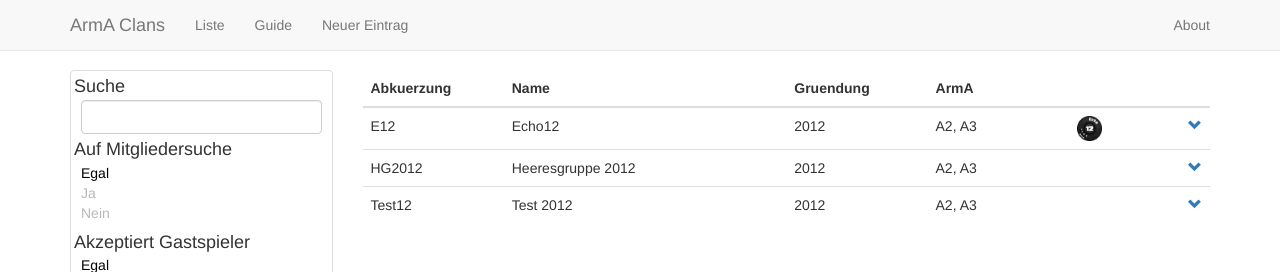
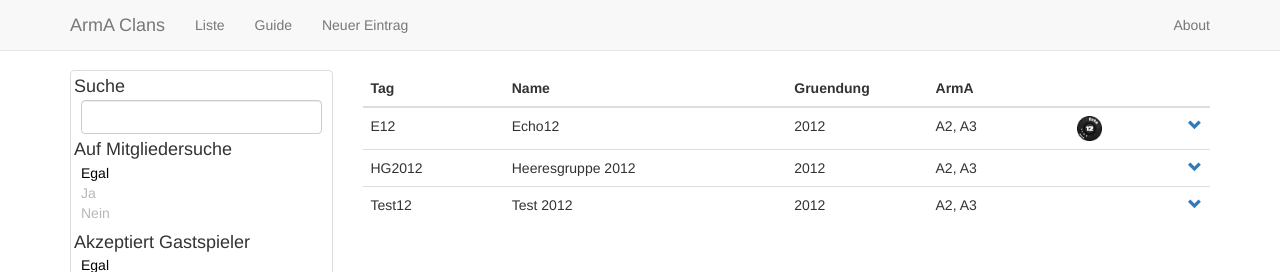
Before and after one commit to Echo12/armaclans.de, a Jekyll site: the page built from index.html, in a window 1280 px wide. Shown: the top 272 px of the page. Built offline with Jekyll 4.4.1, drawn with Linux system fonts in a browser that asks for light colours; nearby versions of some CDN libraries; Markdown is read by kramdown in place of the engine named in the settings.

Commit message:
style(list): tag

```diff
--- a/index.html
+++ b/index.html
@@ -27,7 +27,7 @@ layout: default
       <table class="table">
         <thead>
           <tr>
-            <th class="col-md-2">Abkuerzung</th>
+            <th class="col-md-2">Tag</th>
             <th class="col-md-4">Name</th>
             <th class="col-md-2">Gruendung</th>
             <th class="col-md-2">ArmA</th>
```
